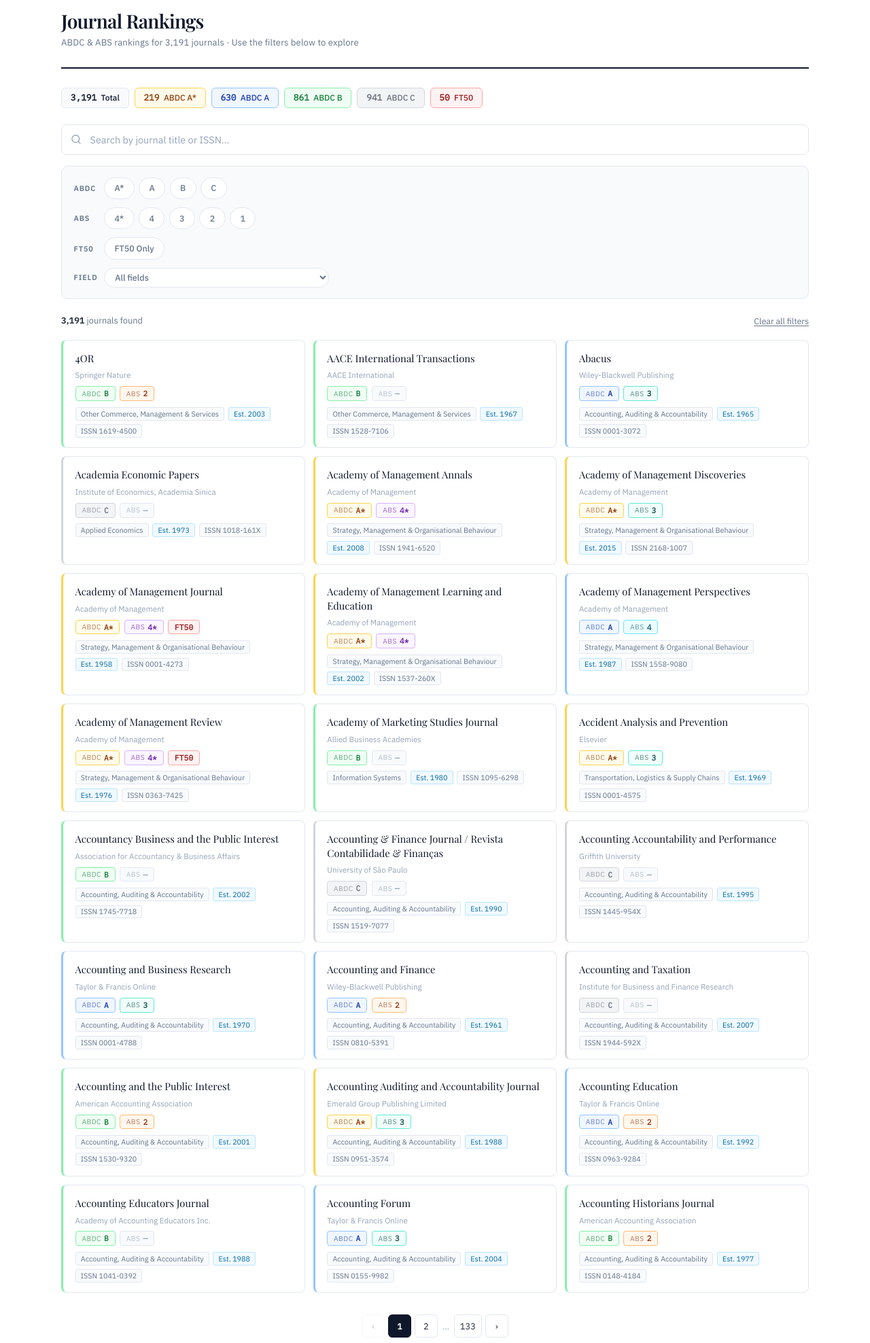
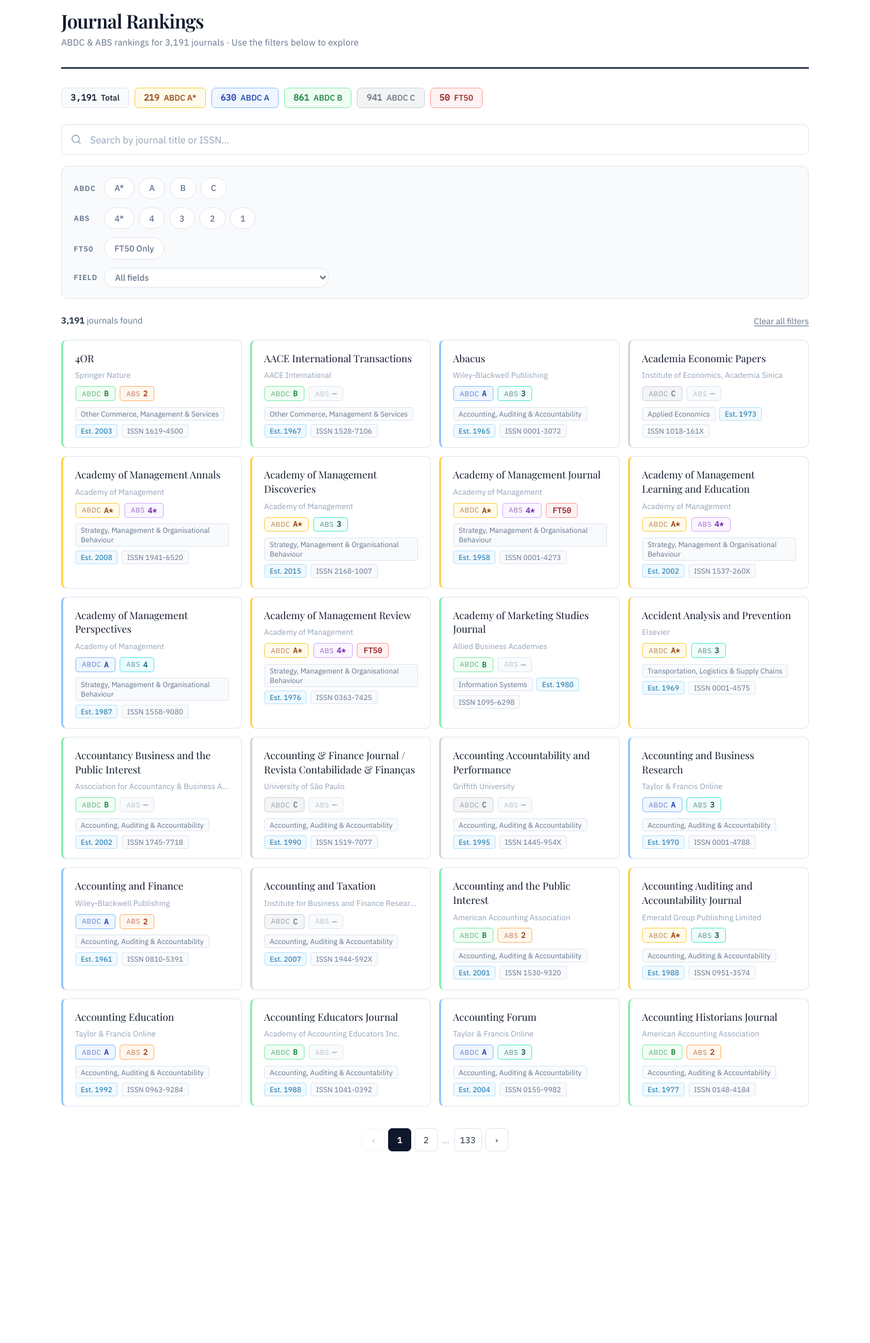
Before and after one commit to pawankb13/pawankb13.github.io, a Jekyll site: the page files/journals.html, which Jekyll copies as it is, in a window 1280 px wide. Shown: the whole page at 68% size. Built offline with Jekyll 4.4.1, drawn with Linux system fonts in a browser that asks for light colours; after the commit the page ends 1702 px from its top, so only the background shows below that.

Commit message:
Grid Update

```diff
--- a/files/journals.html
+++ b/files/journals.html
@@ -214,7 +214,7 @@
 /* ── Grid ────────────────────────────────────────────────────── */
 #jrk .jrk-grid {
   display: grid;
-  grid-template-columns: repeat(auto-fill, minmax(270px, 1fr));
+  grid-template-columns: repeat(auto-fill, minmax(240px, 1fr));
   gap: 0.75rem;
 }
 
```
